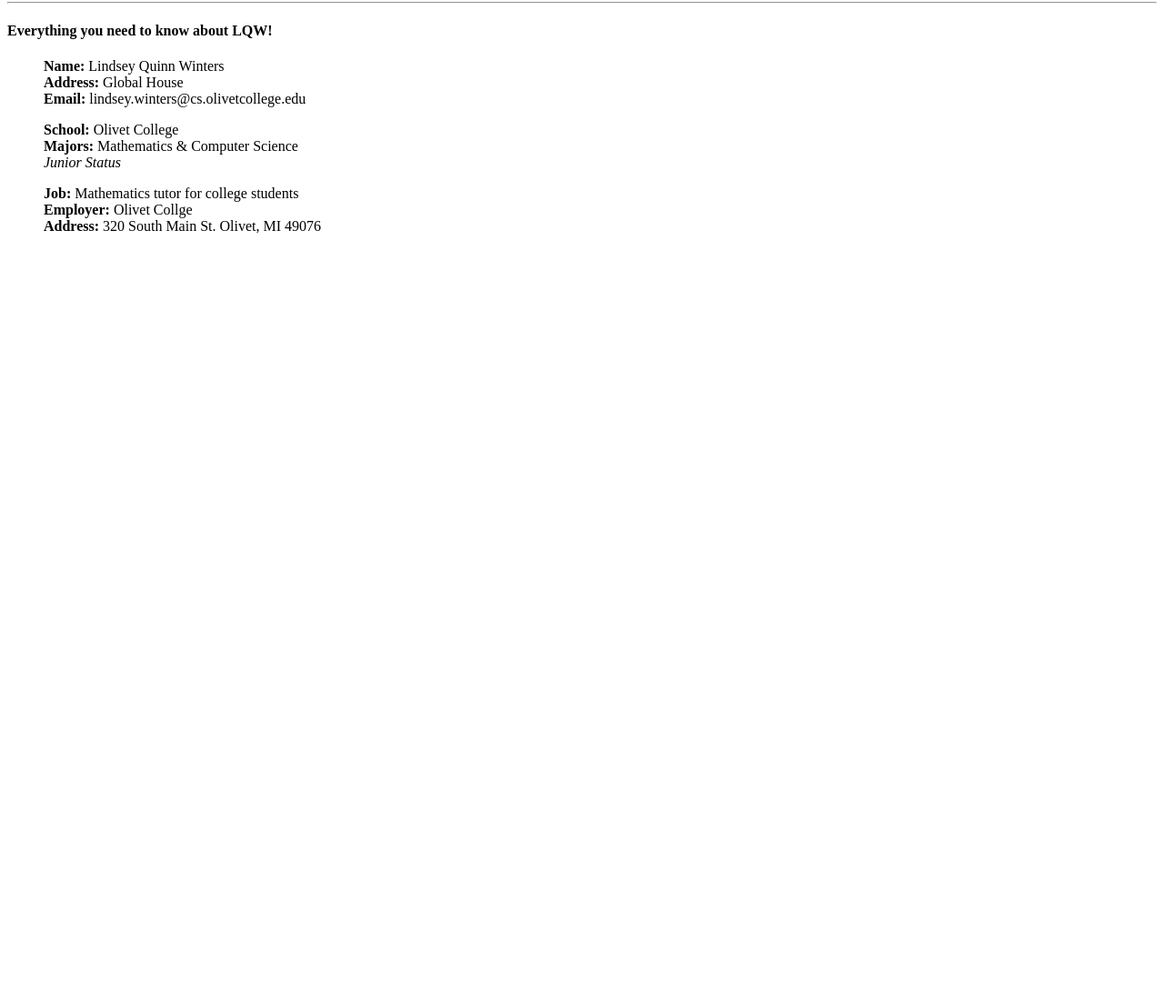
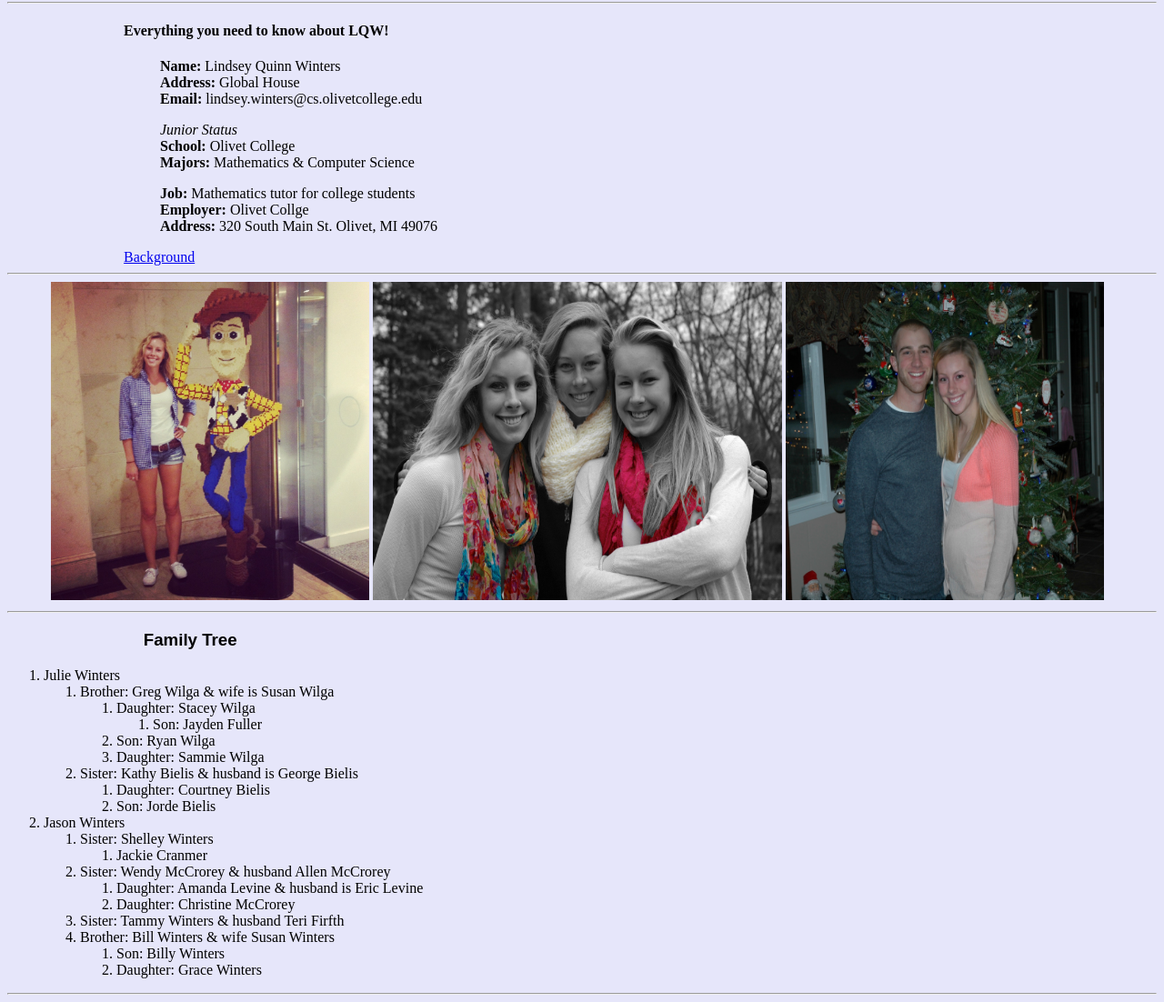
Before and after one commit to lqwinters/oc-cs270, a plain HTML site: page static/assignment-1.html in a window 1280 px wide. Shown: the part 78-1180 px from the top of the page at 91% size. Before the commit the page ends 800 px from the top, so only its background shows below. Drawn offline with Linux system fonts and the light colour scheme.

Commit message:
added to assingment 1

```diff
--- a/static/assignment-1.html
+++ b/static/assignment-1.html
@@ -5,20 +5,20 @@
     <meta charset = "utf.8" />
     <title>CS270: Assignment 1</title>
   </head>
-  <body>
-    <h1><em>Lindsey Quinn Winters</em></h1>
+  <body style="background-color:#E6E6FA">
+    <h1 style="text-align:center;"><em>Lindsey Quinn Winters</em></h1>
  	<hr/>
- 	<h4><p>Everything you need to know about LQW!</p></h4>
- 	<blockquote>
+ 	<h4 style="padding-left:8em;"><p>Everything you need to know about LQW!</p></h4>
+ 	<blockquote style="padding-left:8em;">
  		<p>
  			<strong>Name:</strong> Lindsey Quinn Winters<br />
  			<strong>Address:</strong> Global House<br />
  			<strong>Email:</strong> lindsey.winters@cs.olivetcollege.edu
  		</p>
  		<p>
+ 			<em>Junior Status</em><br />
  			<strong>School:</strong> Olivet College<br />
  			<strong>Majors:</strong> Mathematics &amp; Computer Science<br />
- 			<em>Junior Status</em>
  		</p>
  		<p>
  			<strong>Job:</strong> Mathematics tutor for college students<br />
@@ -26,5 +26,50 @@
  			<strong>Address:</strong> 320 South Main St. Olivet, MI 49076<br />
  		</p>
  	</blockquote>
+ 	<a style="padding-left:8em;" href="/static/background.html">Background</a>
+ 	<hr/>
+ 	<img style="padding-left:3em;" src="images/IMG_0994.JPG" alt="Lindsey and Woody" width="350" height="350" />
+ 	<img src="images/Xmas idea.jpeg" alt="The Winters Girls" width="450" height="350" />
+ 	<img src="images/DSC_2419.jpg" alt="Lindsey and Daniel" width="350" height="350" />
+ 	<hr/>
+ 	<h3 style="padding-left:8em; font-family:sans-serif;">Family Tree</h3>
+ 	<ol>
+ 		<li>Julie Winters</li>
+ 			<ol>
+ 				<li>Brother: Greg Wilga &amp; wife is Susan Wilga</li>
+ 					<ol>
+ 						<li>Daughter: Stacey Wilga</li>
+ 							<ol>
+ 								<li>Son: Jayden Fuller</li>
+ 							</ol>
+ 						<li>Son: Ryan Wilga</li>
+ 						<li>Daughter: Sammie Wilga</li>
+ 					</ol>
+ 				<li>Sister: Kathy Bielis &amp; husband is George Bielis</li>
+ 					<ol>
+ 						<li>Daughter: Courtney Bielis</li>
+ 						<li>Son: Jorde Bielis</li>
+ 					</ol>
+ 			</ol>
+ 		<li>Jason Winters</li>
+ 			<ol>
+ 				<li>Sister: Shelley Winters</li>
+ 					<ol>
+ 						<li>Jackie Cranmer</li>
+ 					</ol>
+ 				<li>Sister: Wendy McCrorey &amp; husband Allen McCrorey</li>
+ 					<ol>
+ 						<li>Daughter: Amanda Levine &amp; husband is Eric Levine</li>
+ 						<li>Daughter: Christine McCrorey</li>
+ 					</ol>
+ 				<li>Sister: Tammy Winters &amp; husband Teri Firfth</li>
+ 				<li>Brother: Bill Winters &amp; wife Susan Winters</li>
+ 					<ol>
+ 						<li>Son: Billy Winters</li>
+ 						<li>Daughter: Grace Winters</li>
+ 					</ol>
+ 			</ol>
+ 	</ol>
+ 	<hr/>
   </body>
 </html>
--- a/static/index.css
+++ b/static/index.css
@@ -10,7 +10,7 @@
     line-height: 2em;
     /*text-transform: uppercase;*/
     font-variant: small-caps;
-    font-family: fantasy;
+    font-family: critter, cottonwood, fantasy;
 }
 
 h2 {
```
Also changed, not shown: static/background.html (added, +23 -0 lines), static/index.html (+1 -0 lines), static/assingment-2.html (added), static/images/DSC_2419.jpg (added), static/images/IMG_0994.JPG (added), static/images/Xmas idea.jpeg (added).
